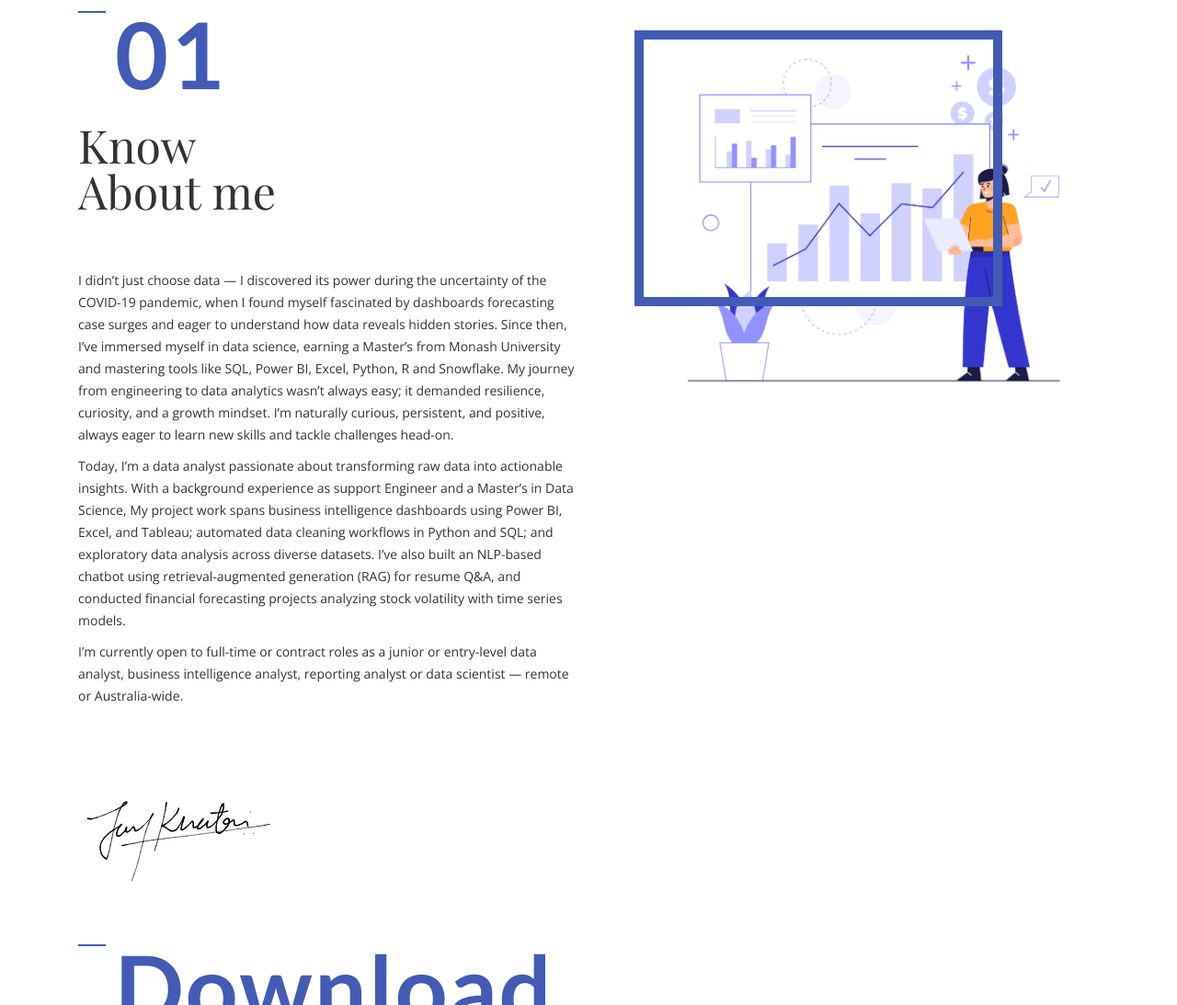
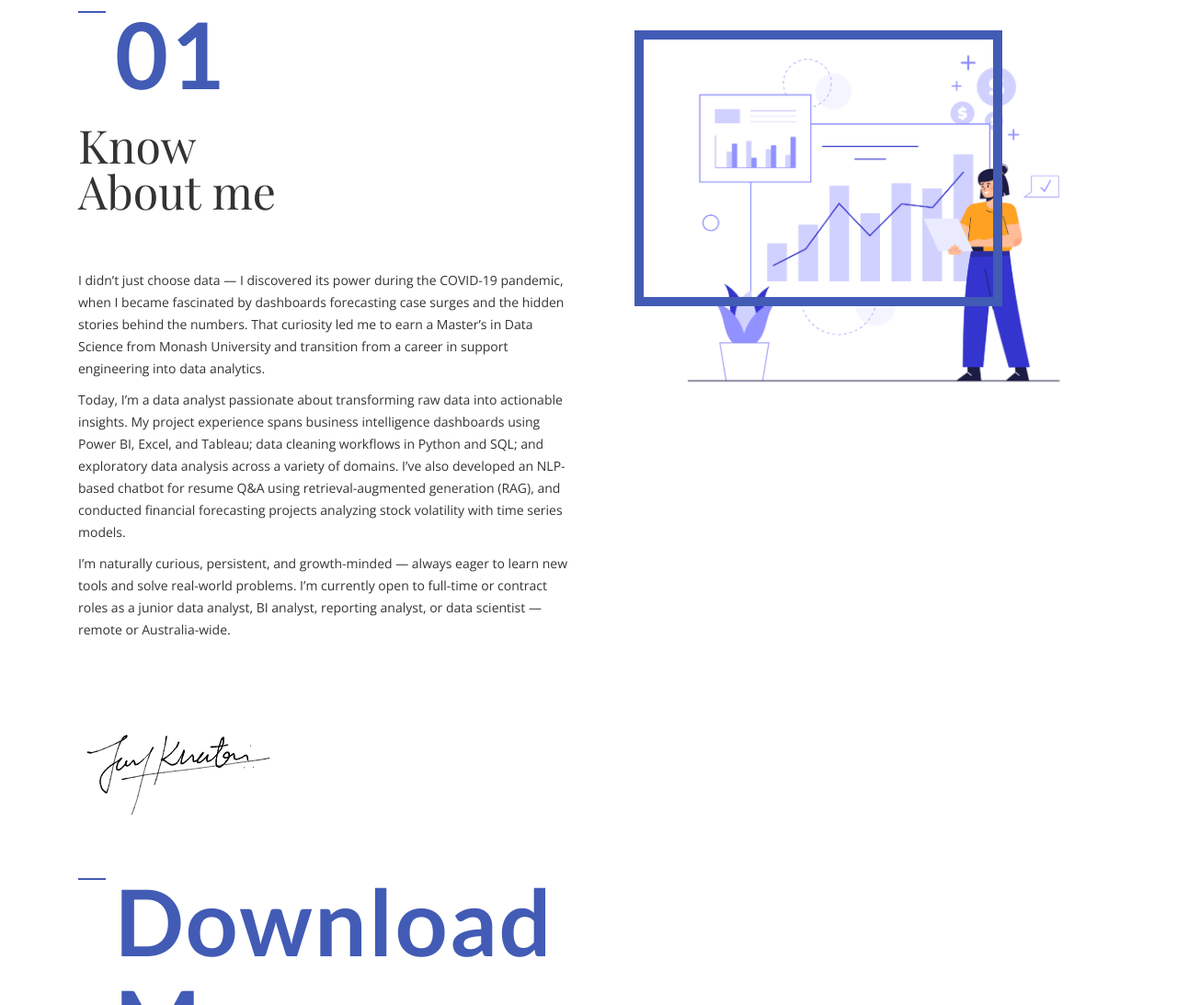
Before and after one commit to Paulineepsipha/paulineepsipha.github.io, a plain HTML site: page index.html in a window 1280 px wide. Shown: the part 907-2000 px from the top of the page at 92% size. Drawn offline with nearby package versions, Linux system fonts and the light colour scheme; files whose address does not match are found by name; a web font is replaced by a local one.

Commit message:
Update index.html_3

```diff
--- a/index.html
+++ b/index.html
@@ -67,9 +67,9 @@
                 <h4>01</h4>
                 <h1 class="size-50">Know <br /> About me</h1>
                 <div class="h-50"></div>
-                <p>I didn’t just choose data — I discovered its power during the uncertainty of the COVID-19 pandemic, when I found myself fascinated by dashboards forecasting case surges and eager to understand how data reveals hidden stories. Since then, I’ve immersed myself in data science, earning a Master’s from Monash University and mastering tools like SQL, Power BI, Excel, Python, R and Snowflake. My journey from engineering to data analytics wasn’t always easy; it demanded resilience, curiosity, and a growth mindset. I’m naturally curious, persistent, and positive, always eager to learn new skills and tackle challenges head-on.</p>
-                <p>Today, I’m a data analyst passionate about transforming raw data into actionable insights. With a background experience as support Engineer and a Master’s in Data Science, My project work spans business intelligence dashboards using Power BI, Excel, and Tableau; automated data cleaning workflows in Python and SQL; and exploratory data analysis across diverse datasets. I’ve also built an NLP-based chatbot using retrieval-augmented generation (RAG) for resume Q&A, and conducted financial forecasting projects analyzing stock volatility with time series models.</p>
-                <p>I’m currently open to full-time or contract roles as a junior or entry-level data analyst, business intelligence analyst, reporting analyst or data scientist — remote or Australia-wide.</p>
+                <p>I didn’t just choose data — I discovered its power during the COVID-19 pandemic, when I became fascinated by dashboards forecasting case surges and the hidden stories behind the numbers. That curiosity led me to earn a Master’s in Data Science from Monash University and transition from a career in support engineering into data analytics.</p>
+                <p>Today, I’m a data analyst passionate about transforming raw data into actionable insights. My project experience spans business intelligence dashboards using Power BI, Excel, and Tableau; data cleaning workflows in Python and SQL; and exploratory data analysis across a variety of domains. I’ve also developed an NLP-based chatbot for resume Q&A using retrieval-augmented generation (RAG), and conducted financial forecasting projects analyzing stock volatility with time series models.</p>
+                <p>I’m naturally curious, persistent, and growth-minded — always eager to learn new tools and solve real-world problems. I’m currently open to full-time or contract roles as a junior data analyst, BI analyst, reporting analyst, or data scientist — remote or Australia-wide.</p>
                 <p></p>
                 <div class="h-50"></div> <img src="img/Signature.svg" width="230" alt="" />
                 <div class="h-50"></div> <a href="https://drive.google.com/open?id=1I2UmJFvpEUAWPCOkGLkDPo5M3OgPzdUU"><h4>Download My Resume</h4></a>
```
